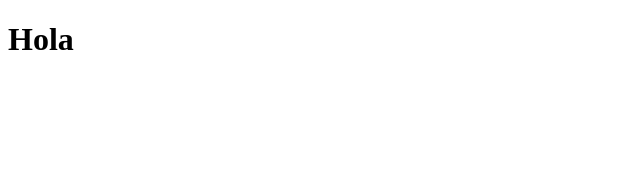
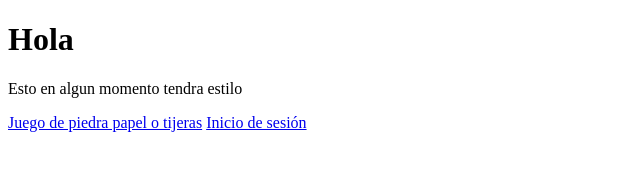
Before and after one commit to VicRobb/fundamentosJS, a plain HTML site: page index.html in a window 1280 px wide. Shown: the whole page, without its empty margins (0-640 px from the left). Drawn offline with Linux system fonts and the light colour scheme.

Commit message:
Ejercicios
añadiendo mis ejercicios de la clase 1 al index

```diff
--- a/index.html
+++ b/index.html
@@ -7,5 +7,8 @@
 </head>
 <body>
     <h1>Hola</h1>
+    <p>Esto en algun momento tendra estilo</p>
+    <a href="./game.html">Juego de piedra papel o tijeras</a>
+    <a href="./iniciosesion.html">Inicio de sesión</a>
 </body>
 </html>
```
